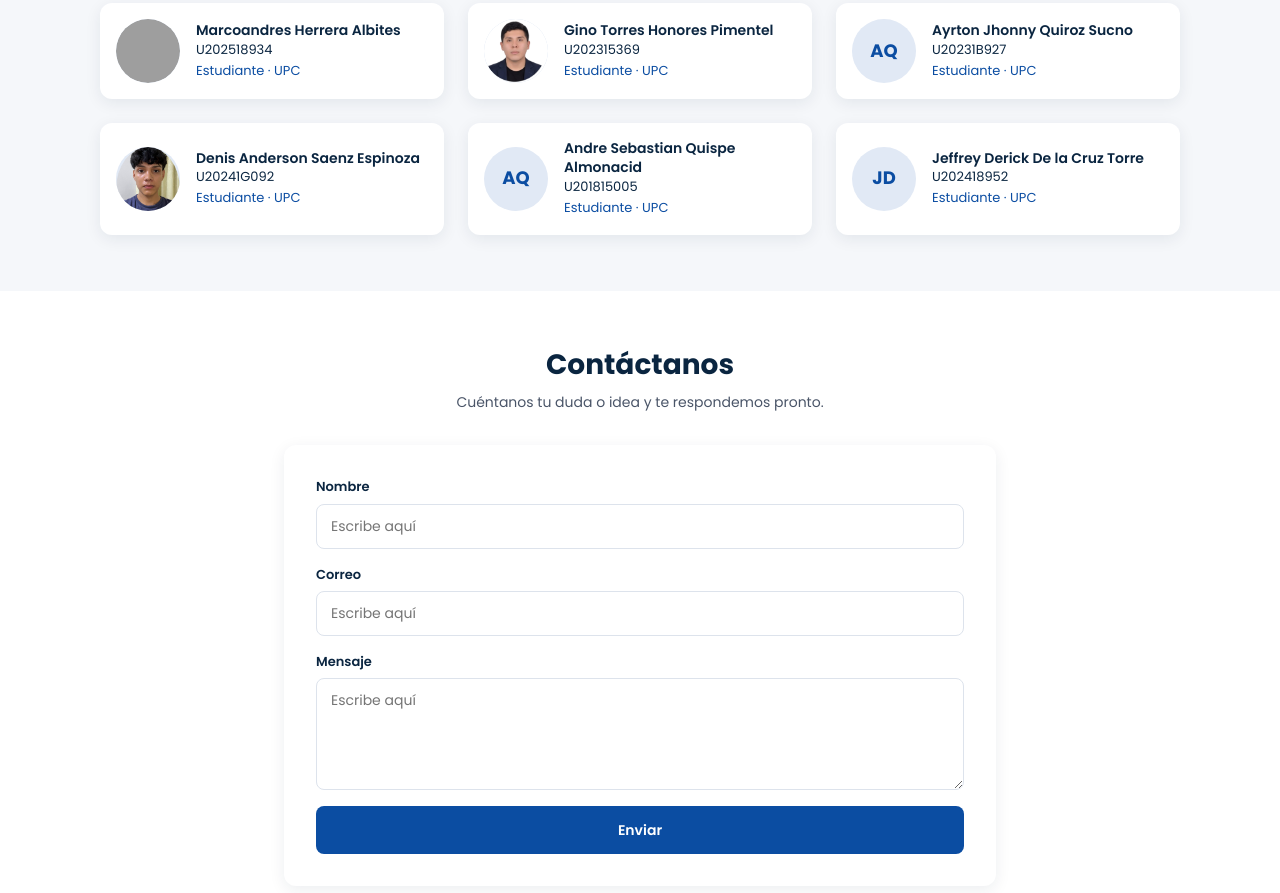
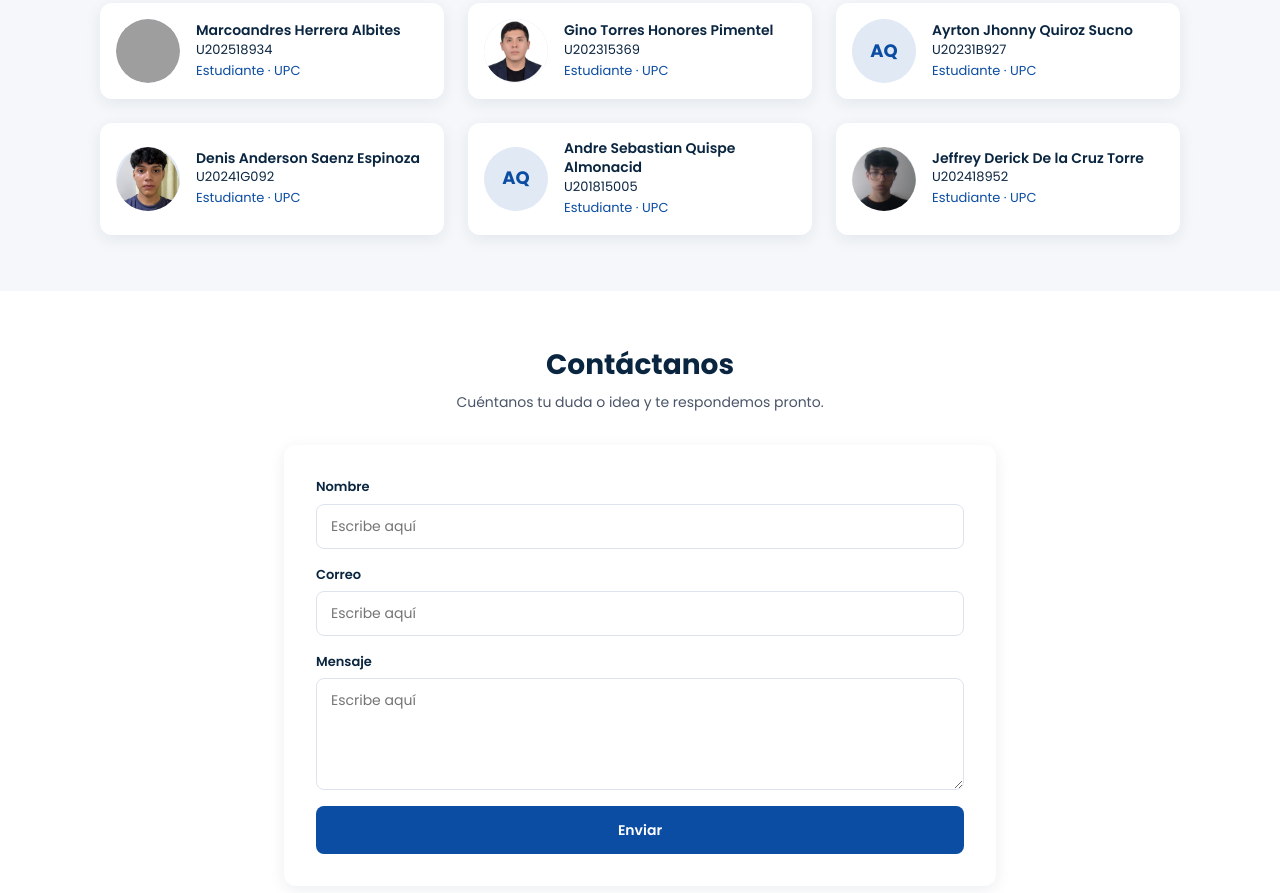
Before and after one commit to Marcoandres-Mc/ConectaMas, a plain HTML site: page index.html in a window 1280 px wide. Shown: the part 4259-5152 px from the top of the page. Drawn offline with Linux system fonts and the light colour scheme; grey boxes are pictures that could not be loaded.

Commit message:
Update index.html

```diff
--- a/index.html
+++ b/index.html
@@ -337,7 +337,7 @@
           <article class="card member"><span class="avatar" aria-hidden="true">AQ</span><div><h3>Ayrton Jhonny Quiroz Sucno</h3><p class="small">U20231B927</p><p class="small text-blue">Estudiante · UPC</p></div></article>
           <article class="card member"><span class="avatar" aria-hidden="true"><img src="./public/assets/images/Denis.png" alt="Denis"></span><div><h3>Denis Anderson Saenz Espinoza</h3><p class="small">U20241G092</p><p class="small text-blue">Estudiante · UPC</p></div></article>
           <article class="card member"><span class="avatar" aria-hidden="true">AQ</span><div><h3>Andre Sebastian Quispe Almonacid</h3><p class="small">U201815005</p><p class="small text-blue">Estudiante · UPC</p></div></article>
-          <article class="card member"><span class="avatar" aria-hidden="true">JD</span><div><h3>Jeffrey Derick De la Cruz Torre</h3><p class="small">U202418952</p><p class="small text-blue">Estudiante · UPC</p></div></article>
+          <article class="card member"><span class="avatar" aria-hidden="true"><img src="./public/assets/images/Jeffrey.png" alt="Jeffrey"></span><div><h3>Jeffrey Derick De la Cruz Torre</h3><p class="small">U202418952</p><p class="small text-blue">Estudiante · UPC</p></div></article>
         </div>
       </div>
     </section>
```
